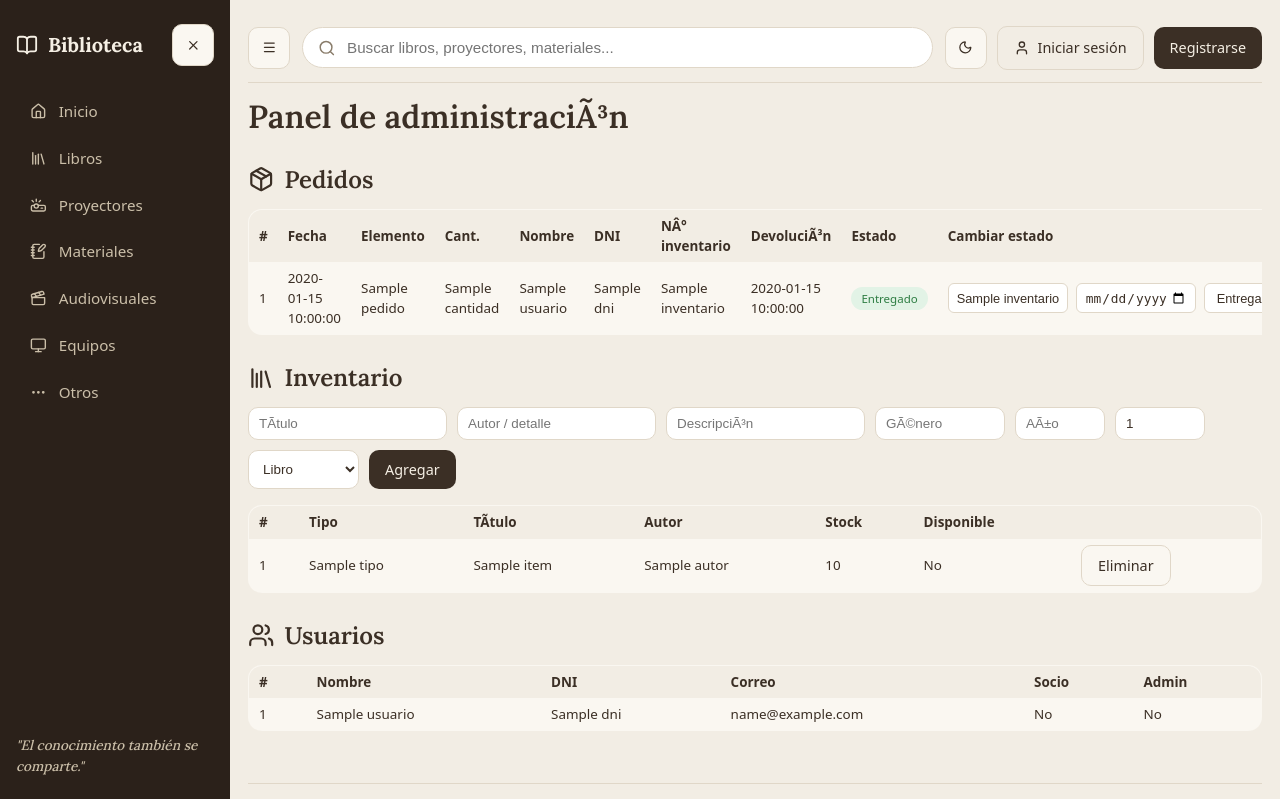
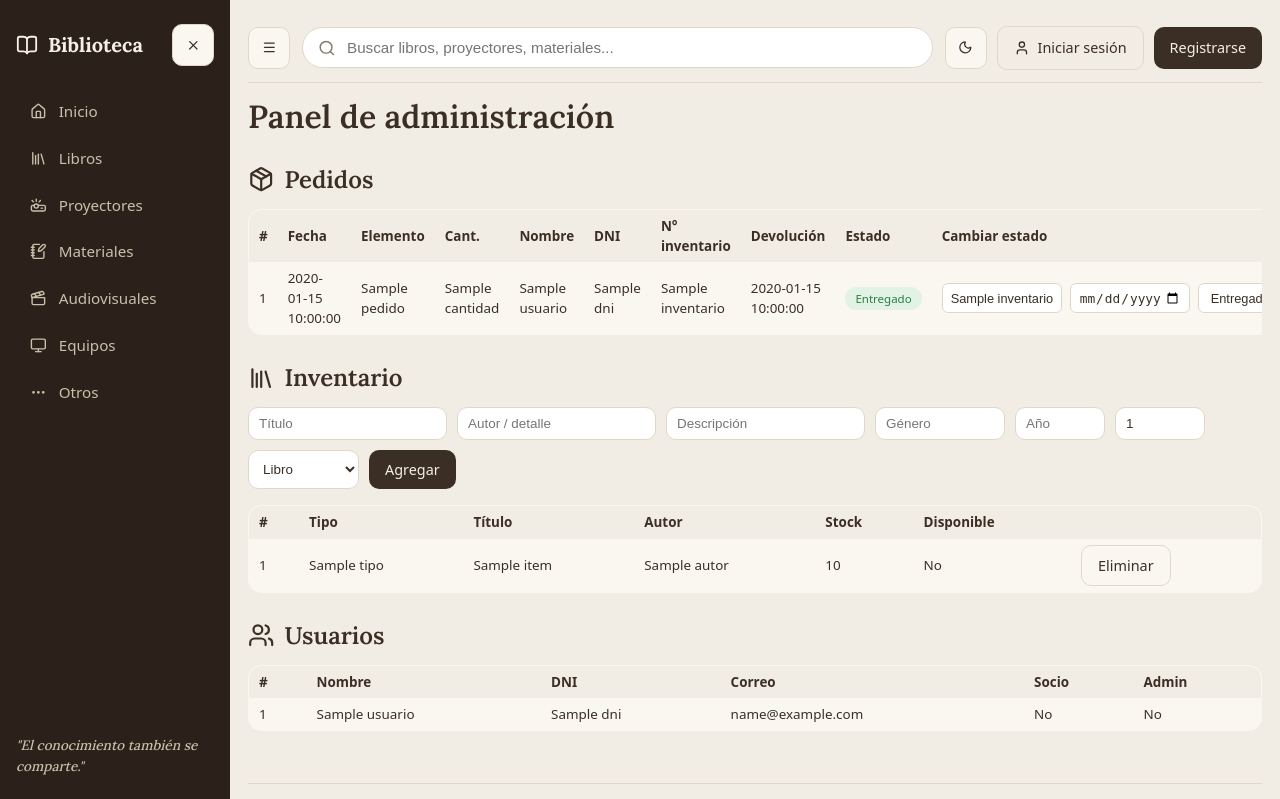
Before and after one commit to renzipego-cpu/Biblio, a Flask app: template templates/admin.html in a window 1280 px wide. Shown: the top 799 px of the page. Run offline with Flask 3, Linux system fonts and the light colour scheme; the template is opened without the code that fills it: most values are stand-ins (such as "Sample title", 1, 10 or a date in 2020).

Commit message:
Corregir codificacion UTF-8 en admin y reservas

```diff
--- a/templates/admin.html
+++ b/templates/admin.html
@@ -1,15 +1,15 @@
 {% extends "base.html" %}
-{% block titulo %}AdministraciÃ³n Â· Biblioteca Escolar{% endblock %}
+{% block titulo %}Administración · Biblioteca Escolar{% endblock %}
 
 {% block contenido %}
-<h1>Panel de administraciÃ³n</h1>
+<h1>Panel de administración</h1>
 <div class="seccion"></div>
 
 <section class="seccion">
     <h2 style="display:flex;align-items:center;gap:10px;margin-bottom:14px"><i data-lucide="package"></i> Pedidos</h2>
     <div class="tabla-scroll"><table class="tabla">
         <thead>
-            <tr><th>#</th><th>Fecha</th><th>Elemento</th><th>Cant.</th><th>Nombre</th><th>DNI</th><th>NÂ° inventario</th><th>DevoluciÃ³n</th><th>Estado</th><th>Cambiar estado</th></tr>
+            <tr><th>#</th><th>Fecha</th><th>Elemento</th><th>Cant.</th><th>Nombre</th><th>DNI</th><th>N° inventario</th><th>Devolución</th><th>Estado</th><th>Cambiar estado</th></tr>
         </thead>
         <tbody>
             {% for p in pedidos %}
@@ -21,16 +21,16 @@
                 <td>{{ p.cantidad|default(1) }}</td>
                 <td>{{ u.nombre if u else '-' }}</td>
                 <td>{{ u.dni if u else '-' }}</td>
-                <td>{{ p.inventario or 'â€”' }}</td>
-                <td>{{ p.fecha_devolucion or 'â€”' }}</td>
+                <td>{{ p.inventario or '—' }}</td>
+                <td>{{ p.fecha_devolucion or '—' }}</td>
                 <td><span class="badge badge-{{ p.estado|lower|replace(' ', '-') }}">{{ p.estado }}</span></td>
                 <td>
                     <form class="form-inline" action="{{ url_for('admin_estado_pedido', pedido_id=p.id) }}" method="post">
-                        <input type="text" name="inventario" placeholder="NÂ° inventario"
+                        <input type="text" name="inventario" placeholder="N° inventario"
                                value="{{ p.inventario or '' }}" class="input-inventario"
                                title="Obligatorio para entregar">
                         <input type="date" name="fecha_devolucion" class="input-inventario"
-                               title="Fecha de devoluciÃ³n (opcional; por defecto 7 dÃ­as)">
+                               title="Fecha de devolución (opcional; por defecto 7 días)">
                         <select name="estado">
                             {% for e in ['En proceso', 'Entregado', 'Devuelto', 'Cancelado'] %}
                             <option value="{{ e }}" {{ 'selected' if p.estado == e }}>{{ e }}</option>
@@ -50,11 +50,11 @@
 <section class="seccion">
     <h2 style="display:flex;align-items:center;gap:10px;margin-bottom:14px"><i data-lucide="library"></i> Inventario</h2>
     <form class="form-item" action="{{ url_for('admin_nuevo_item') }}" method="post">
-        <input type="text" name="titulo" placeholder="TÃ­tulo" required>
+        <input type="text" name="titulo" placeholder="Título" required>
         <input type="text" name="autor" placeholder="Autor / detalle">
-        <input type="text" name="descripcion" placeholder="DescripciÃ³n">
-        <input type="text" name="genero" placeholder="GÃ©nero" style="width:130px">
-        <input type="number" name="anio" placeholder="AÃ±o" min="1900" max="2100" style="width:90px">
+        <input type="text" name="descripcion" placeholder="Descripción">
+        <input type="text" name="genero" placeholder="Género" style="width:130px">
+        <input type="number" name="anio" placeholder="Año" min="1900" max="2100" style="width:90px">
         <input type="number" name="stock" placeholder="Stock" value="1" min="1" style="width:90px">
         <select name="tipo">
             <option value="libro">Libro</option>
@@ -68,7 +68,7 @@
     </form>
     <div class="tabla-scroll"><table class="tabla">
         <thead>
-            <tr><th>#</th><th>Tipo</th><th>TÃ­tulo</th><th>Autor</th><th>Stock</th><th>Disponible</th><th></th></tr>
+            <tr><th>#</th><th>Tipo</th><th>Título</th><th>Autor</th><th>Stock</th><th>Disponible</th><th></th></tr>
         </thead>
         <tbody>
             {% for i in items %}
@@ -78,10 +78,10 @@
                 <td>{{ i.titulo }}</td>
                 <td>{{ i.autor }}</td>
                 <td>{{ i.stock|default(1) }}</td>
-                <td>{{ 'SÃ­' if i.disponible else 'No' }}</td>
+                <td>{{ 'Sí' if i.disponible else 'No' }}</td>
                 <td>
                     <form action="{{ url_for('admin_eliminar_item', item_id=i.id) }}" method="post"
-                          data-confirmar="Â¿Eliminar {{ i.titulo }} del inventario?">
+                          data-confirmar="¿Eliminar {{ i.titulo }} del inventario?">
                         <button class="btn btn-outline" type="submit">Eliminar</button>
                     </form>
                 </td>
@@ -102,8 +102,8 @@
                 <td>{{ u.nombre }}</td>
                 <td>{{ u.dni }}</td>
                 <td>{{ u.email }}</td>
-                <td>{{ 'SÃ­' if u.socio else 'No' }}</td>
-                <td>{{ 'SÃ­' if u.admin else 'No' }}</td>
+                <td>{{ 'Sí' if u.socio else 'No' }}</td>
+                <td>{{ 'Sí' if u.admin else 'No' }}</td>
             </tr>
             {% endfor %}
         </tbody>
```
Also changed, not shown: templates/reservas.html (+4 -4 lines).
